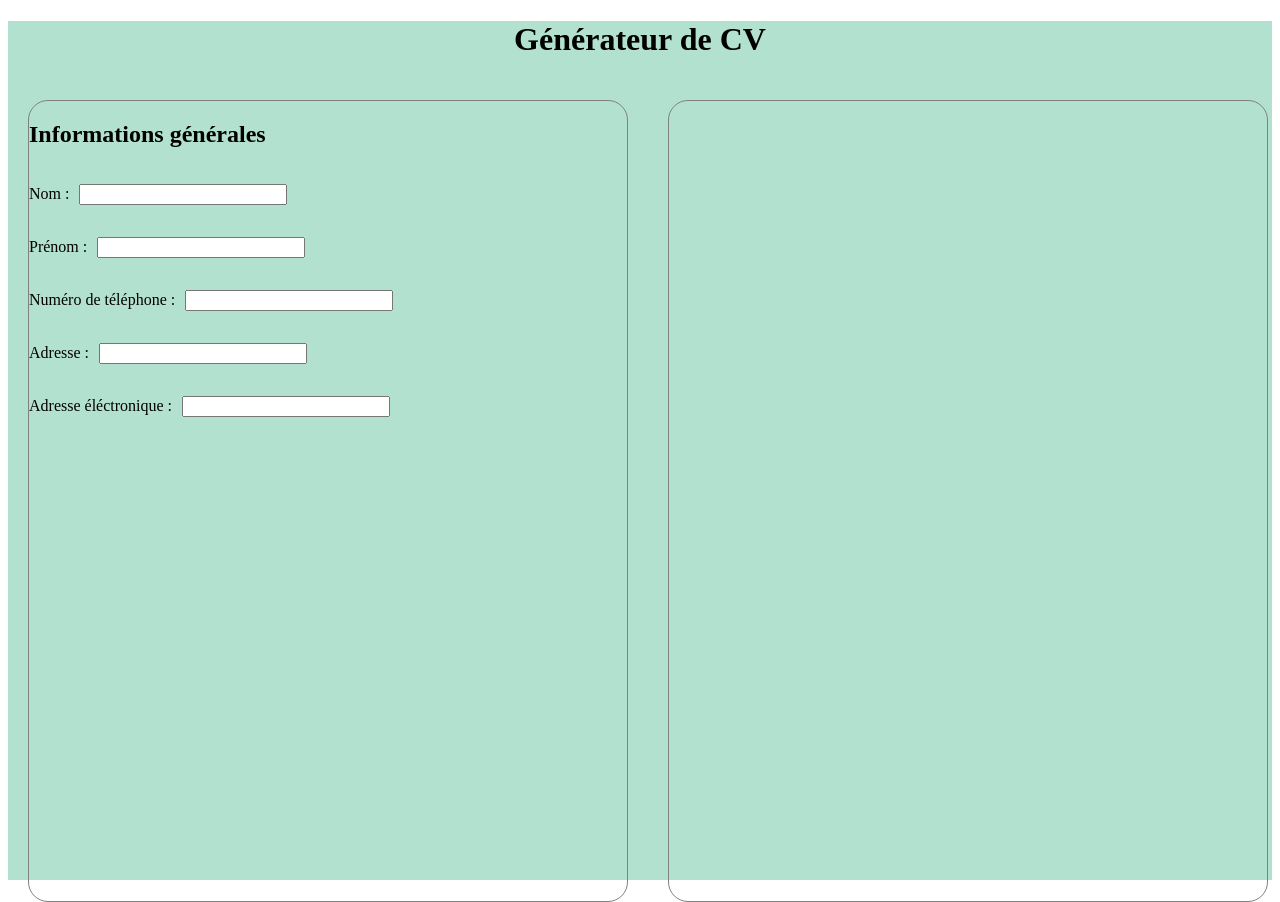
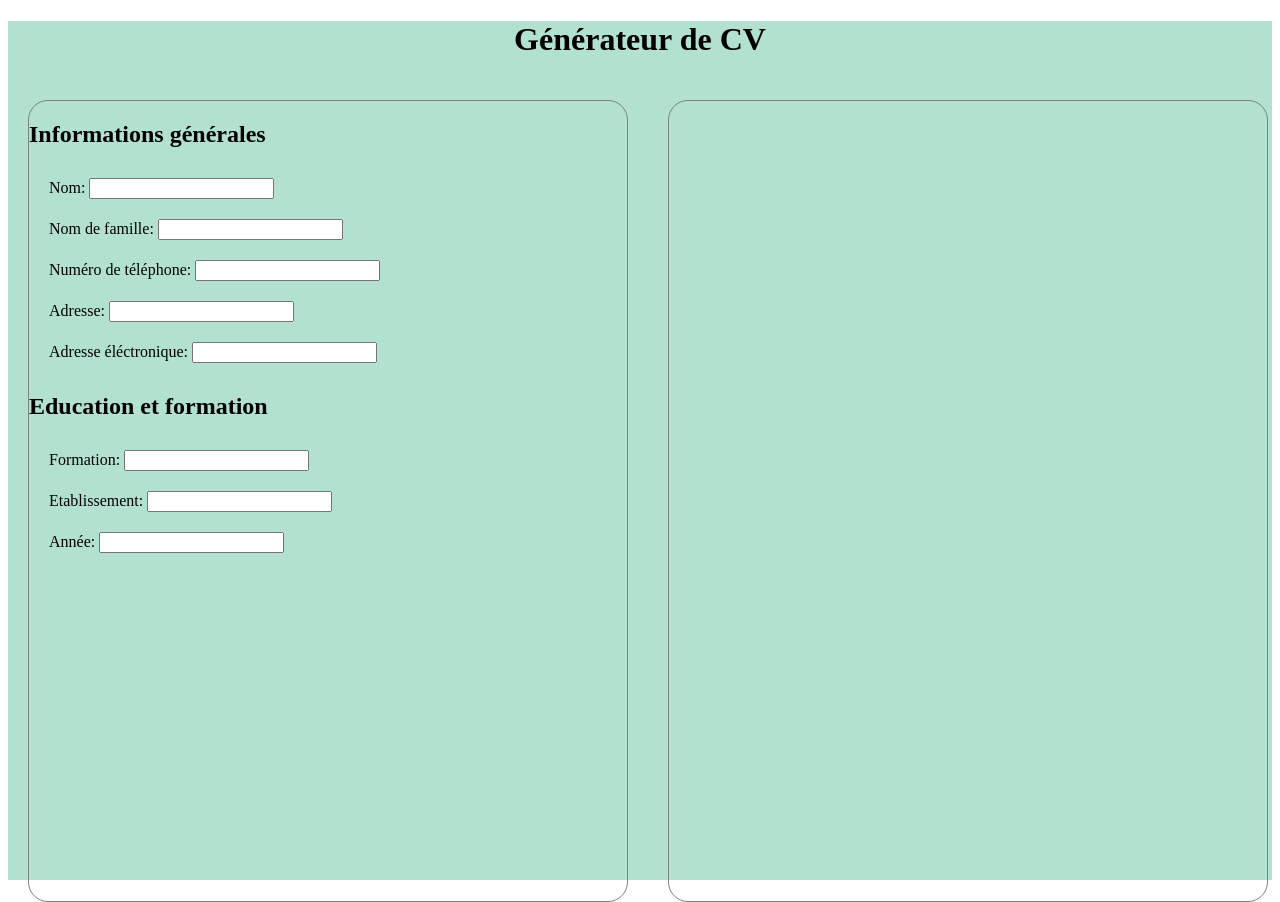
Before and after one commit to Paul-prog44/ReactOdinProject, a React (Vite) app: page / in a window 1280 px wide. Built offline with nearby package versions, Linux system fonts and the light colour scheme.

Commit message:
Add Education field

```diff
--- a/src/App.css
+++ b/src/App.css
@@ -20,7 +20,8 @@ h1{
   text-align: center;
 }
 
-input {
-  width: 200px;
+label {
+  width: 500px;
   margin-left: 10px;
+  padding: 10px;
 }
--- a/src/App.jsx
+++ b/src/App.jsx
@@ -1,7 +1,8 @@
 import { useState } from 'react'
 import './App.css'
-import Title from './components/title'
-import GeneralInformation from './components/generalInformation'
+import Title from './components/Title'
+import GeneralInformation from './components/GeneralInformation'
+import EducationalExperience from './components/EducationalExperience'
 
 function App() {
   return (
@@ -10,6 +11,7 @@ function App() {
     <div className='page'>
       <div className='parts'>
         <GeneralInformation/>
+        <EducationalExperience/>
       </div>
       <div className='parts'></div>
     </div>
--- /dev/null
+++ b/src/components/EducationalExperience.jsx
@@ -0,0 +1,14 @@
+import Input from "./Input"
+
+function EducationalExperience() {
+    return (
+        <>
+            <h2>Education et formation</h2>
+            <Input label="Formation" name="titleOfStudy"/>
+            <Input label="Etablissement" name="SchoolName"/>
+            <Input label="Année" name="dateOfStudy"/>
+        </>
+    )
+}
+
+export default EducationalExperience
--- /dev/null
+++ b/src/components/Input.jsx
@@ -0,0 +1,7 @@
+function Input({label, name}) {
+    return (
+        <label>{label}: <input name ={name} id={name}></input></label>
+    )
+}
+
+export default Input
--- a/src/components/generalInformation.jsx
+++ b/src/components/generalInformation.jsx
@@ -1,12 +1,14 @@
+import Input from "./Input"
+
 function GeneralInformation() {
     return (
         <>
             <h2>Informations générales</h2>
-            <p>Nom :<input name="name"/></p>
-            <p>Prénom :<input name="lastname"/></p>
-            <p>Numéro de téléphone :<input name="phone"/></p>
-            <p>Adresse :<input name="address"/></p>
-            <p>Adresse éléctronique :<input name="emailAddress"/></p>
+            <Input name="name" label="Nom"/>
+            <Input name="lastname" label="Nom de famille"/>
+            <Input name="phone" label="Numéro de téléphone"/>
+            <Input name="address" label="Adresse"/>
+            <Input name="emailAddress" label="Adresse éléctronique"/>
         </>
     )
 }
```
